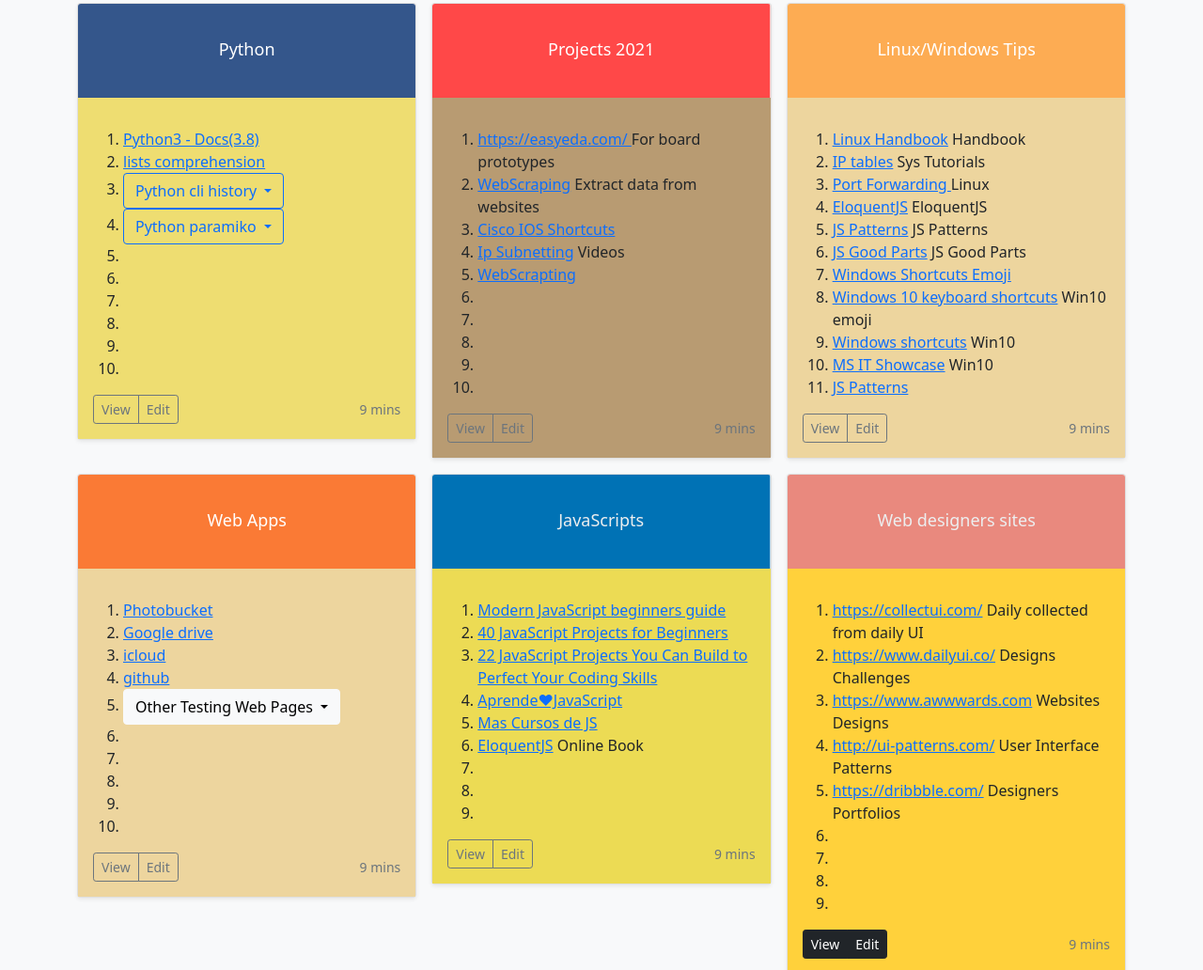
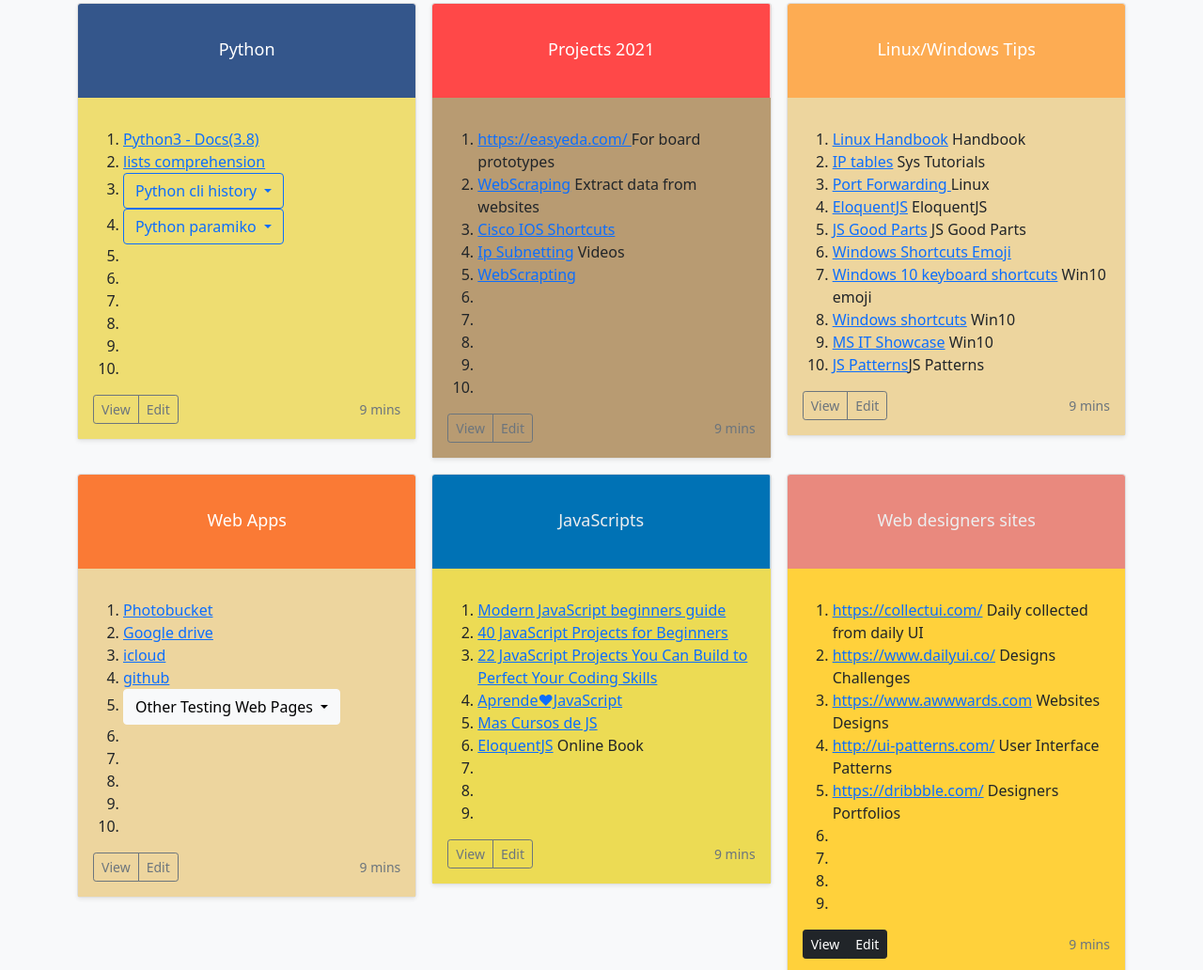
Before and after one commit to jose-guisao/notebook, a plain HTML site: page index.html in a window 1280 px wide. Shown: the part 1084-2116 px from the top of the page at 94% size. Drawn offline with nearby package versions, Linux system fonts and the light colour scheme.

Commit message:
fixed links errors

```diff
--- a/index.html
+++ b/index.html
@@ -325,13 +325,12 @@
                     <li> <a href="https://www.systutorials.com/port-forwarding-using-iptables/" target="_blank"> IP tables</a> Sys Tutorials</li>
                     <li> <a href="https://jensd.be/343/linux/forward-a-tcp-port-to-another-ip-or-port-using-nat-with-iptables" target="_blank"> Port Forwarding </a> Linux</li>
                     <li><a href="https://eloquentjavascript.net/" target="_blank">EloquentJS</a> EloquentJS</li>
-                    <li> <a href="https://sd.blackball.lv/library/JavaScript_Patterns_(2010).pdf" target="_blank">JS Patterns</a> JS Patterns</li>
                     <li> <a href="https://cdn.tc-library.org/Rhizr/Files/daaz74mzphKfnHsen/files/JavaScript-%20The%20Good%20Parts.pdf" target="_blank">JS Good Parts</a> JS Good Parts</li>
                     <li><a href="https://blog.emojipedia.org/content/images/2017/07/emoji-picker-windows-10.jpg" width="500" target="_blank"> Windows Shortcuts Emoji</a></li>
                     <li><a href="https://support.microsoft.com/en-us/windows/windows-10-keyboard-shortcuts-3d444b08-3a00-abd6-67da-ecfc07e86b98" target="_blank"> Windows 10 keyboard shortcuts</a> Win10 emoji</li>
                     <li><a href="https://it.uib.no/ithelp/images/8/8c/Keyboard_shortcuts_in_Windows_10.pdf" target="_blank">Windows shortcuts</a> Win10</li>
                     <li><a href="https://computing.cs.cmu.edu/desktop/resources/w10-shortcuts.pdf" target="_blank">MS IT Showcase</a> Win10</li>
-                    <li><a href="http://sd.blackball.lv/library/JavaScript_Patterns_%282010%29.pdf"target="_blank">JS Patterns</a></li>
+                    <li><a href="http://sd.blackball.lv/library/JavaScript_Patterns_%282010%29.pdf"target="_blank">JS Patterns</a>JS Patterns</li>
                 </ol></p>
                 <div class="d-flex justify-content-between align-items-center">
                   <div class="btn-group">
```
